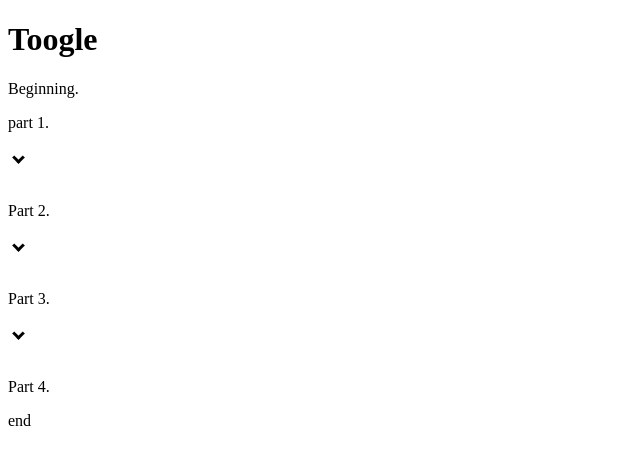
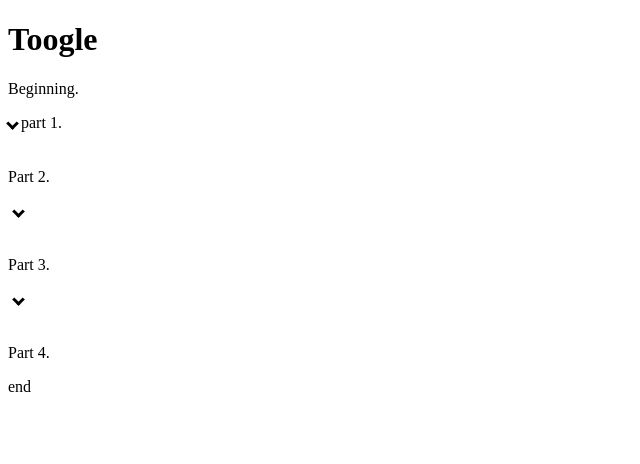
Before and after one commit to CitizenGaia/toggle, a plain HTML site: page index.html in a window 1280 px wide. Shown: the whole page, without its empty margins (0-640 px from the left). Drawn offline with Linux system fonts and the light colour scheme.

Commit message:
flyttet v

```diff
--- a/generel.css
+++ b/generel.css
@@ -40,6 +40,7 @@
 
 .toggle-button {
     background: none;
+    left: -30px;
     border: none;
     cursor: pointer;
     transition: transform 0.3s;
--- a/index.html
+++ b/index.html
@@ -12,14 +12,13 @@
         <h1>Toogle</h1>
         <p>Beginning.</p>
 
-        <p>
-            part 1.
-        </p>
-
         <div class="feature-item">
-            <button class="toggle-button" onclick="toggleText('text1')">
-                <span class="arrow down"/>
-            </button>
+            <p>
+                <label class="toggle-button" onclick="toggleText('text1')">
+                    <span class="arrow down"/>
+                </label>
+                part 1.
+            </p>
             <p id="text1" class="hiddentext">part 1 continued.</p>
         </div>
 
```
